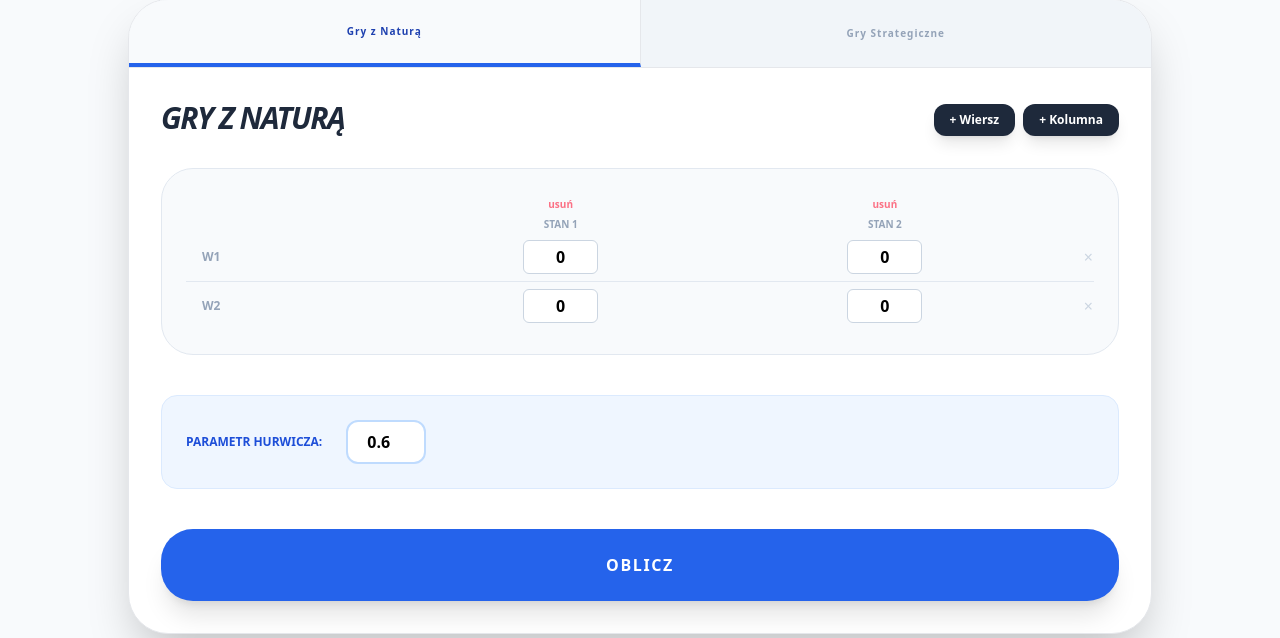
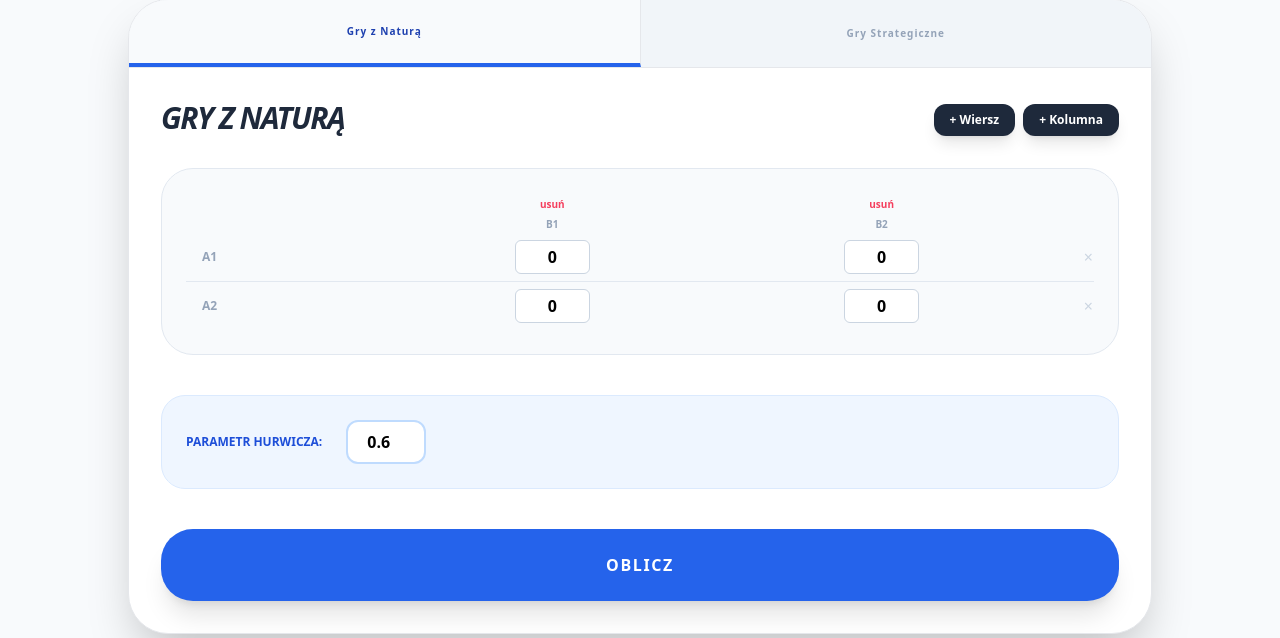
Before and after one commit to podsiadlojakub6-alt/program-bo, a Flask app: page / in a window 1280 px wide. Shown: the part 33-671 px from the top of the page. Run offline with Flask 3, Linux system fonts and the light colour scheme; some libraries are stand-ins or nearby versions.

Commit message:
Update index.html

```diff
--- a/templates/index.html
+++ b/templates/index.html
@@ -42,17 +42,17 @@
                 <div class="overflow-x-auto mb-10 bg-slate-50 p-6 rounded-[2rem] border border-slate-200">
                     <table id="mt" class="w-full text-center">
                         <thead id="th" class="text-[10px] font-bold uppercase text-slate-400">
-                            <tr id="dr"><th></th><th class="p-1"><button type="button" onclick="removeCol(1)" class="text-rose-400">usuń</button></th><th class="p-1"><button type="button" onclick="removeCol(2)" class="text-rose-400">usuń</button></th><th></th></tr>
-                            <tr id="hr"><th></th><th>Kolumna 1</th><th>Kolumna 2</th><th></th></tr>
+                            <tr id="dr"><th></th><th class="p-1"><button type="button" onclick="removeCol(1)" class="text-rose-500">usuń</button></th><th class="p-1"><button type="button" onclick="removeCol(2)" class="text-rose-500">usuń</button></th><th></th></tr>
+                            <tr id="hr"><th></th><th>B1</th><th>B2</th><th></th></tr>
                         </thead>
                         <tbody id="tb" class="divide-y divide-slate-200">
-                            <tr><td class="p-4 font-black text-xs text-slate-400 text-left">W1</td><td><input name="cell_0_0" class="input-cell" value="0"></td><td><input name="cell_0_1" class="input-cell" value="0"></td><td class="text-right"><button type="button" onclick="removeRow(this)" class="text-slate-300">×</button></td></tr>
-                            <tr><td class="p-4 font-black text-xs text-slate-400 text-left">W2</td><td><input name="cell_1_0" class="input-cell" value="0"></td><td><input name="cell_1_1" class="input-cell" value="0"></td><td class="text-right"><button type="button" onclick="removeRow(this)" class="text-slate-300">×</button></td></tr>
+                            <tr><td class="p-4 font-black text-xs text-slate-400 text-left uppercase">A1</td><td><input name="cell_0_0" class="input-cell" value="0"></td><td><input name="cell_0_1" class="input-cell" value="0"></td><td class="text-right"><button type="button" onclick="removeRow(this)" class="text-slate-300">×</button></td></tr>
+                            <tr><td class="p-4 font-black text-xs text-slate-400 text-left uppercase">A2</td><td><input name="cell_1_0" class="input-cell" value="0"></td><td><input name="cell_1_1" class="input-cell" value="0"></td><td class="text-right"><button type="button" onclick="removeRow(this)" class="text-slate-300">×</button></td></tr>
                         </tbody>
                     </table>
                 </div>
 
-                <div id="opts" class="mb-10 p-6 bg-blue-50 rounded-2xl flex items-center gap-6 border border-blue-100 hidden">
+                <div id="opts" class="mb-10 p-6 bg-blue-50 rounded-3xl flex items-center gap-6 border border-blue-100 hidden">
                     <span class="text-xs font-black text-blue-700 uppercase">Parametr Hurwicza:</span>
                     <input type="number" step="0.1" name="gamma" value="0.6" class="w-20 p-2 border-2 border-blue-200 rounded-xl text-center font-black">
                 </div>
@@ -66,25 +66,23 @@
                     <div id="natureResults" class="mt-12 panel-nature rounded-[2.5rem] p-12 shadow-2xl text-white">
                         <h3 class="text-blue-400 font-bold mb-8 uppercase tracking-widest text-xs">Wyniki: Gry z Naturą</h3>
                         <div class="grid grid-cols-2 lg:grid-cols-4 gap-10">
-                            <div><p class="text-[10px] text-slate-500 font-bold mb-2 uppercase">Wald</p><p class="text-3xl font-black">Wariant {{results.wald}}</p></div>
-                            <div><p class="text-[10px] text-slate-500 font-bold mb-2 uppercase">Hurwicz</p><p class="text-3xl font-black">Wariant {{results.hur}}</p></div>
-                            <div><p class="text-[10px] text-slate-500 font-bold mb-2 uppercase">Bayes</p><p class="text-3xl font-black">Wariant {{results.bayes}}</p></div>
-                            <div><p class="text-[10px] text-slate-500 font-bold uppercase mb-2">Savage</p><p class="text-3xl font-black">Wariant {{results.sav}}</p></div>
+                            <div><p class="text-[10px] text-slate-500 font-bold mb-2 uppercase">Wald</p><p class="text-3xl font-black">A{{results.wald}}</p></div>
+                            <div><p class="text-[10px] text-slate-500 font-bold mb-2 uppercase">Hurwicz</p><p class="text-3xl font-black">A{{results.hur}}</p></div>
+                            <div><p class="text-[10px] text-slate-500 font-bold mb-2 uppercase">Bayes</p><p class="text-3xl font-black">A{{results.bayes}}</p></div>
+                            <div><p class="text-[10px] text-slate-500 font-bold uppercase mb-2">Savage</p><p class="text-3xl font-black">A{{results.sav}}</p></div>
                         </div>
                     </div>
-                    {% endif %}
-
-                    {% if results.type == 'game' %}
+                    {% elif results.type == 'game' %}
                     <div id="gameResults" class="mt-12 grid grid-cols-1 md:grid-cols-2 gap-8">
                         <div class="panel-game rounded-[2.5rem] p-10 shadow-2xl text-white border-l-8 border-blue-500">
-                            <p class="text-blue-400 font-black text-[10px] mb-4 uppercase">Gracz A (Wiersze)</p>
-                            {% if results.data.saddle %}<p class="text-xl italic">Wybieram W{{results.data.saddle.r}}</p><p class="text-sm text-slate-400">Gwarantowany zysk: {{results.data.va}}</p>
-                            {% elif results.data.mixed %}<p class="text-sm italic">"Gram W1 w {{results.data.mixed.p1_pct}}% i W2 w {{results.data.mixed.p2_pct}}%."</p><p class="text-xs mt-2">V = {{results.data.mixed.v}}</p>{% endif %}
+                            <p class="text-blue-400 font-black text-[10px] mb-4 uppercase italic">Gracz A</p>
+                            {% if results.data.saddle %}<p class="text-xl italic">Wybieram A{{results.data.saddle.r}}</p><p class="text-sm text-slate-400">Zysk: {{results.data.va}}</p>
+                            {% elif results.data.mixed %}<p class="text-sm italic">"Gram A1 w {{results.data.mixed.p1_pct}}% i A2 w {{results.data.mixed.p2_pct}}%."</p><p class="text-xs mt-2 font-bold text-blue-400">V = {{results.data.mixed.v}}</p>{% endif %}
                         </div>
                         <div class="panel-game rounded-[2.5rem] p-10 shadow-2xl text-white border-l-8 border-rose-500">
-                            <p class="text-rose-400 font-black text-[10px] mb-4 uppercase">Gracz B (Kolumny)</p>
-                            {% if results.data.saddle %}<p class="text-xl italic">Wybieram K{{results.data.saddle.c}}</p><p class="text-sm text-slate-400">Ograniczona strata: {{results.data.vb}}</p>
-                            {% elif results.data.mixed %}<p class="text-sm italic">"Gram K1 w {{results.data.mixed.q1_pct}}% i K2 w {{results.data.mixed.q2_pct}}%."</p><p class="text-xs mt-2">V = {{results.data.mixed.v}}</p>{% endif %}
+                            <p class="text-rose-400 font-black text-[10px] mb-4 uppercase italic">Gracz B</p>
+                            {% if results.data.saddle %}<p class="text-xl italic">Wybieram B{{results.data.saddle.c}}</p><p class="text-sm text-slate-400">Strata: {{results.data.vb}}</p>
+                            {% elif results.data.mixed %}<p class="text-sm italic">"Gram B1 w {{results.data.mixed.q1_pct}}% i B2 w {{results.data.mixed.q2_pct}}%."</p><p class="text-xs mt-2 font-bold text-rose-400">V = {{results.data.mixed.v}}</p>{% endif %}
                         </div>
                     </div>
                     {% endif %}
@@ -99,11 +97,9 @@
             document.getElementById('t').innerText = mode === 'nature' ? 'Gry z Naturą' : 'Gry Strategiczne';
             document.getElementById('opts').style.display = (mode === 'nature') ? 'flex' : 'none';
             document.getElementById('gameValues').style.display = (mode === 'game') ? 'flex' : 'none';
-
             document.querySelectorAll('.flex > button').forEach(b => b.classList.remove('tab-active'));
             document.getElementById('b-' + mode).classList.add('tab-active');
 
-            // Ukryj wyniki przy przełączaniu zakładki
             const natureBox = document.getElementById('natureResults');
             const gameBox = document.getElementById('gameResults');
             if(natureBox) natureBox.style.display = 'none';
@@ -114,20 +110,19 @@
         setMode('{{mode}}' || 'nature');
 
         function updateNames() {
-            const m = document.getElementById('m').value;
             const rows = document.querySelectorAll('#tb tr');
             rows.forEach((r, i) => {
-                r.cells[0].innerText = (m === 'game' ? 'G1:W' : 'W') + (i + 1);
+                r.cells[0].innerText = 'A' + (i + 1);
                 r.querySelectorAll('input').forEach((n, j) => n.name = `cell_${i}_${j}`);
             });
             const heads = document.querySelectorAll('#hr th');
             for (let i = 1; i < heads.length - 1; i++) {
-                heads[i].innerText = (m === 'game' ? 'G2:K' : 'Stan ') + i;
+                heads[i].innerText = 'B' + i;
             }
         }
         function addRow() {
             const b = document.getElementById('tb'), c = document.getElementById('hr').cells.length - 2, r = document.createElement('tr');
-            let s = `<td class="p-4 font-black text-xs text-slate-400 text-left"></td>`;
+            let s = `<td class="p-4 font-black text-xs text-slate-400 text-left uppercase"></td>`;
             for (let i = 0; i < c; i++) s += `<td><input class="input-cell" value="0"></td>`;
             s += `<td class="text-right"><button type="button" onclick="removeRow(this)" class="text-slate-300">×</button></td>`;
             r.innerHTML = s; b.appendChild(r); updateNames();
@@ -135,7 +130,7 @@
         function addColumn() {
             const dr = document.getElementById('dr'), hr = document.getElementById('hr'), rows = document.querySelectorAll('#tb tr');
             const nI = hr.cells.length - 1;
-            const thD = document.createElement('th'); thD.className = "p-1"; thD.innerHTML = `<button type="button" onclick="removeCol(${nI})" class="text-rose-500">usuń</button>`;
+            const thD = document.createElement('th'); thD.className = "p-1"; thD.innerHTML = `<button type="button" onclick="removeCol(${nI})" class="text-rose-500 font-bold uppercase text-[9px]">usuń</button>`;
             dr.insertBefore(thD, dr.lastElementChild);
             const thH = document.createElement('th'); thH.className = "p-2";
             hr.insertBefore(thH, hr.lastElementChild);
```
